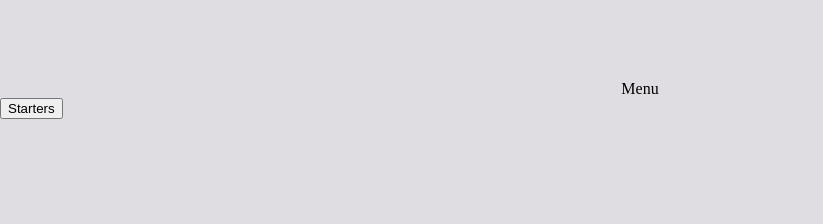
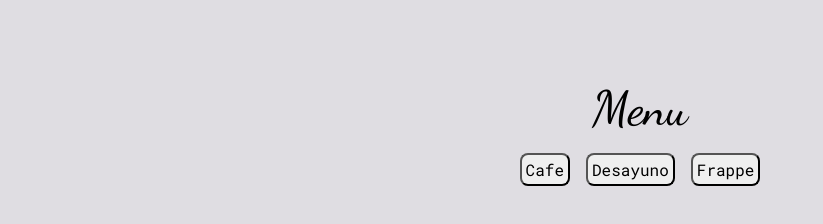
Before and after one commit to christianjc98/Menu_project, a plain HTML site: page index.html in a window 1280 px wide. Shown: the whole page, without its empty margins (0-823 px from the left). Drawn offline with Linux system fonts and the light colour scheme.

Commit message:
added btns

```diff
--- /dev/null
+++ b/app.js
@@ -0,0 +1,60 @@
+const menuItems = [
+    {
+        id: 1,
+        title: "Late frio",
+        category: "cafe",
+        precio_mediano: 45,
+        precio_grande: 50,
+        img: "./Cafe_LateFrio.jpg",
+        descripción: "Despertar con un café frío nunca fue tan delicioso. Espuma de leche, espresso, y estás listo para disfrutar de una refrescante café frío para cualquier momento del día."
+    },
+    {
+        id: 2,
+        title: "Avocado toast",
+        category: "desayuno",
+        precio_mediano: 0,
+        precio_grande: 130,
+        img: "./Desayuno_AvocadoToast.jpg",
+        descripción: "Dos huevos poche sobre crema de aguacate y pan multigrano coronado con queso parmesano acompañado de ensalada, almendras tostadas , tomate cherry, rabano y vinagreta de la casa."
+    },
+    {
+        id: 3,
+        title: "Frappe de cacahuate",
+        category: "frappe",
+        precio_mediano: 0,
+        precio_grande: 80,
+        img: "./Frappe_Cacahuate.jpg",
+        descripción: "Nuestro Frappe de Cacahuate, es la perfecta combinación de crema de cacahuate con café."
+    },
+    {
+        id: 4,
+        title: "Frappe Cookies and Cream",
+        category: "frappe",
+        precio_mediano: 0,
+        precio_grande: 80,
+        img: "./Frappe_CookiesAndCream.jpg",
+        descripción: "Qué tal el rico sabor de tus galletas oreo en una bebida, bebida mezclada con hielos y cubierta con crema batida"
+    }
+]
+
+//display categories
+const btnContainer = document.querySelector(".btn-container");
+
+window.addEventListener("DOMContentLoaded", () => {
+  let result = menuItems.map((item) => item.category)
+  console.log(result);
+  const categories = [...new Set(result)];
+  console.log(categories);
+  categories.forEach((category) => {
+      const element = document.createElement("button");
+      element.innerText = capitalize(category)
+      element.classList.add("category");
+      btnContainer.appendChild(element)
+  })
+
+})
+
+//FUNCTIONS
+function capitalize(string) {
+    return string.charAt(0).toUpperCase() + string.slice(1);
+}
--- a/index.html
+++ b/index.html
@@ -13,7 +13,6 @@
 <body>
     <div class="title">Menu</div>
     <div class="btn-container">
-        <button class="category">Starters</button>
     </div>
     <div class="item-container">
         <div class="menu-item">
@@ -25,5 +24,6 @@
         </div>
     </div>
     <div></div>
+    <script src="app.js"></script>
 </body>
 </html>
--- a/styles.css
+++ b/styles.css
@@ -6,4 +6,25 @@ body {
 .title {
     text-align: center;
     padding-top: 5rem;
+    font-family: 'Dancing Script', cursive;
+    font-size: 3rem;
 }
+
+.btn-container {
+    display: flex;
+    justify-content: center;
+    margin-top: 1rem;
+}
+
+.item-container {
+    display: grid;
+    margin-top: 1rem;
+}
+
+.category {
+    margin: 0 .5rem;
+    font-family: 'Roboto Mono', monospace;
+    font-size: 1rem;
+    border-radius: .5rem;
+    padding: .25rem;
+}
```
Also changed, not shown: Cafe_LateFrio.jpg (added), Desayuno_AvocadoToast.jpg (added), Desayuno_EnglishMuffin.jpg (added), Desayuno_MaragoMix.jpg (added), Desayuno_SandwichElefante.jpg (added), Frappe_Cacahuate.jpg (added), Frappe_CookiesAndCream.jpg (added), Frappe_MochaOscuro.jpg (added), Frappe_coco.jpg (added), Postre_PastelRedVelvet.jpg (added).
